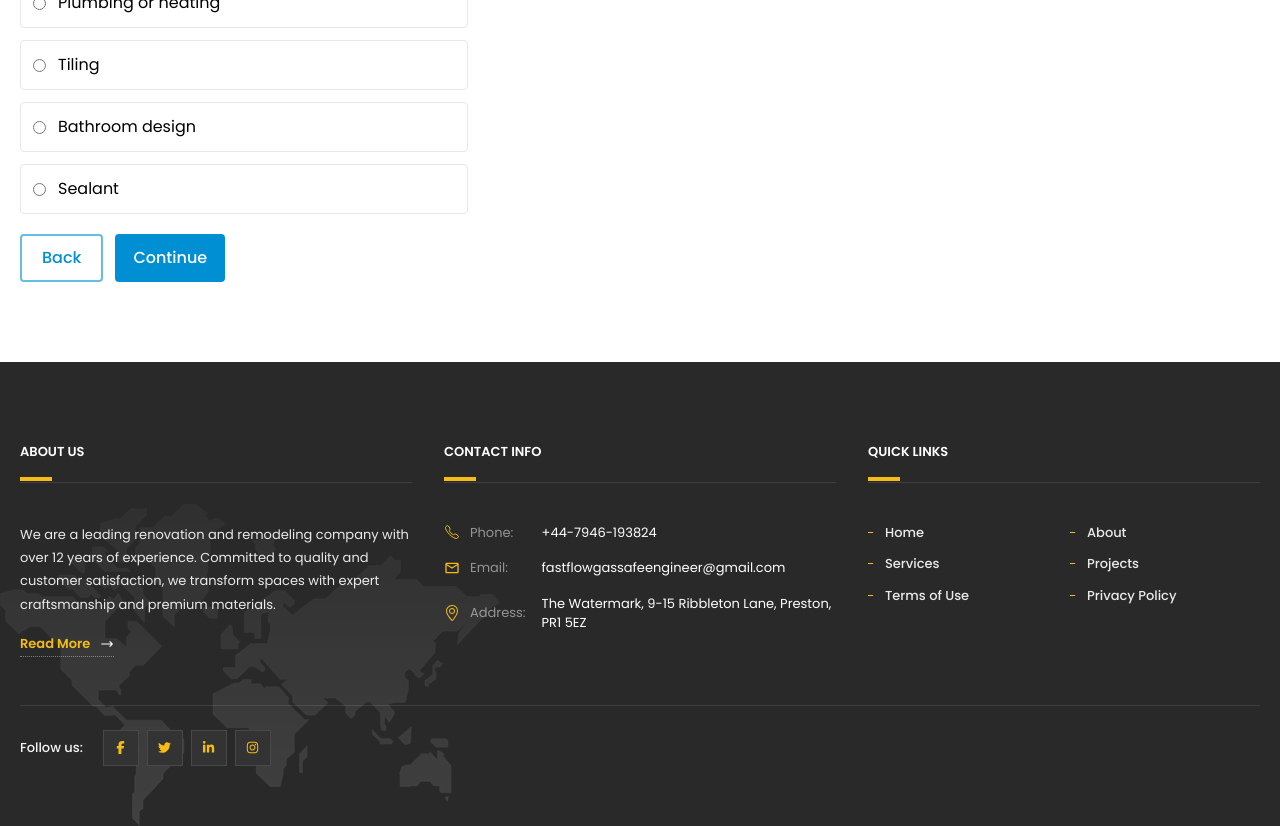
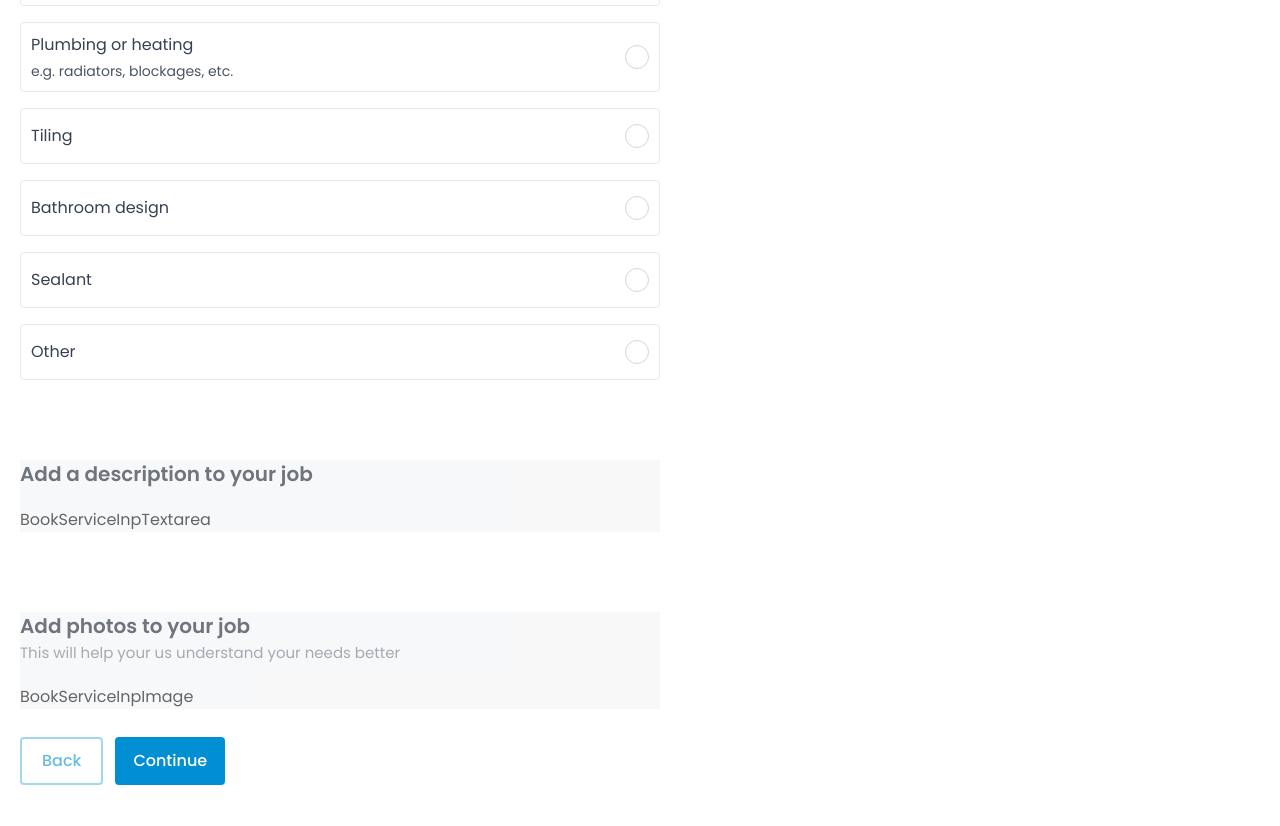
Before and after one commit to sababashfak/fastflow_frontend, a React (Vite) app: page /book-service/bathrooms in a window 1280 px wide. Shown: the part 600-1426 px from the top of the page. Built offline with nearby package versions, Linux system fonts and the light colour scheme.

Commit message:
book service radio complete

```diff
--- /dev/null
+++ b/src/components/BookService/BookServiceForm.tsx
@@ -0,0 +1,71 @@
+import { TCategory } from "@/interfaces/categories";
+import React, { useState } from "react";
+import BookServiceStep from "./BookServiceStep";
+
+type BookServiceFormProps = {
+  category: TCategory;
+};
+
+type FormData = string[];
+
+const BookServiceForm: React.FC<BookServiceFormProps> = ({ category }) => {
+  const [currentStep, setCurrentStep] = useState<number>(0);
+  const [formData, setFormData] = useState<FormData>([]);
+  const steps = category.steps;
+
+  const handleFormDataChange = (value: string) => {
+    setFormData((prev) => {
+      const newFormData = [...prev];
+      newFormData[currentStep] = value;
+      return newFormData;
+    });
+  };
+
+  const handleContinue = () => {
+    if (currentStep < steps.length - 1) {
+      setCurrentStep(currentStep + 1);
+    }
+  };
+
+  const handleBack = () => {
+    if (currentStep > 0) {
+      setCurrentStep(currentStep - 1);
+    }
+  };
+
+  return (
+    <section className="bg-white py-16 md:py-20">
+      <div className="container">
+        <div className="grid max-w-[640px] grid-cols-1 space-y-20">
+          {steps.map((step, index) => (
+            <BookServiceStep
+              key={index}
+              step={step}
+              index={index}
+              currentStep={currentStep}
+              value={formData[currentStep]}
+              handleFormDataChange={handleFormDataChange}
+            />
+          ))}
+        </div>
+        <div className="mt-5 flex items-center gap-3 sm:mt-7">
+          <button
+            onClick={handleBack}
+            className="rounded-[4px] border-2 border-[#008FD3]/60 px-5 py-2.5 font-medium text-[#008FD3] disabled:pointer-events-none disabled:opacity-60"
+            disabled={currentStep === 0}
+          >
+            Back
+          </button>
+          <button
+            onClick={handleContinue}
+            className="rounded-[4px] border-2 border-[#008FD3] bg-[#008FD3] px-4 py-2.5 font-medium text-white"
+          >
+            Continue
+          </button>
+        </div>
+      </div>
+    </section>
+  );
+};
+
+export default BookServiceForm;
--- /dev/null
+++ b/src/components/BookService/BookServiceInpImage.tsx
@@ -0,0 +1,5 @@
+const BookServiceInpImage = () => {
+  return <div>BookServiceInpImage</div>;
+};
+
+export default BookServiceInpImage;
--- /dev/null
+++ b/src/components/BookService/BookServiceInpRadio.tsx
@@ -0,0 +1,105 @@
+import { TStep } from "@/interfaces/categories";
+import { cn } from "@/lib/utils";
+import { useState } from "react";
+import { Input } from "../ui/input";
+
+type BookServiceInpRadioProps = {
+  step: TStep;
+  value: string;
+  handleFormDataChange: (value: string) => void;
+};
+
+type InputButtonProps = {
+  option: {
+    option_name: string;
+    option_description?: string;
+  };
+  handleFormDataChange: (value: string) => void;
+  isChecked: boolean;
+};
+
+const InputRadioButton = ({
+  option,
+  handleFormDataChange,
+  isChecked,
+}: InputButtonProps) => {
+  return (
+    <label
+      className={cn(
+        "grid min-h-14 cursor-pointer grid-cols-[1fr_auto] items-center gap-x-4 rounded-[4px] border p-2.5 hover:border-gray-700",
+        isChecked &&
+          "border-gray-700 bg-[#F4F6FA] shadow-[0_0_0_1px_rgb(55,61,81)]",
+      )}
+    >
+      <div>
+        <h4 className="text-gray-700">{option.option_name}</h4>
+        {option.option_description && (
+          <p className="mt-1 text-sm text-gray-600">
+            {option.option_description}
+          </p>
+        )}
+      </div>
+      <span
+        className={cn(
+          "block size-6 rounded-full border border-gray-300",
+          isChecked && "border-8 border-gray-700",
+        )}
+      ></span>
+      <input
+        type="radio"
+        name="radio"
+        value={option.option_name}
+        checked={isChecked}
+        onChange={(e) => handleFormDataChange(e.target.value)}
+        hidden
+      />
+    </label>
+  );
+};
+
+const BookServiceInpRadio: React.FC<BookServiceInpRadioProps> = ({
+  step,
+  value,
+  handleFormDataChange,
+}) => {
+  const [isOther, setIsOther] = useState(false);
+
+  return (
+    <div className="flex flex-col gap-4">
+      {step.step_option?.map((option, index) => {
+        const isChecked = value === option.option_name;
+
+        return (
+          <InputRadioButton
+            key={index}
+            option={option}
+            handleFormDataChange={(value: string) => {
+              setIsOther(false);
+              handleFormDataChange(value);
+            }}
+            isChecked={isChecked}
+          />
+        );
+      })}
+      <InputRadioButton
+        option={{ option_name: "Other" }}
+        handleFormDataChange={() => {
+          setIsOther(true);
+          handleFormDataChange("");
+        }}
+        isChecked={isOther}
+      />
+      {isOther && (
+        <Input
+          placeholder="Please specify here"
+          onChange={(e) => {
+            handleFormDataChange(e.target.value);
+          }}
+          className="h-auto px-2.5 py-3 text-base placeholder:text-gray-400"
+        />
+      )}
+    </div>
+  );
+};
+
+export default BookServiceInpRadio;
--- /dev/null
+++ b/src/components/BookService/BookServiceInpTextarea.tsx
@@ -0,0 +1,5 @@
+const BookServiceInpTextarea = () => {
+  return <div>BookServiceInpTextarea</div>;
+};
+
+export default BookServiceInpTextarea;
--- /dev/null
+++ b/src/components/BookService/BookServiceStep.tsx
@@ -0,0 +1,53 @@
+import { TStep } from "@/interfaces/categories";
+import { cn } from "@/lib/utils";
+import BookServiceInpImage from "./BookServiceInpImage";
+import BookServiceInpRadio from "./BookServiceInpRadio";
+import BookServiceInpTextarea from "./BookServiceInpTextarea";
+
+type BookServiceStepProps = {
+  step: TStep;
+  index: number;
+  currentStep: number;
+  value: string;
+  handleFormDataChange: (value: string) => void;
+};
+
+const BookServiceStep: React.FC<BookServiceStepProps> = ({
+  step,
+  index,
+  currentStep,
+  value,
+  handleFormDataChange,
+}) => {
+  return (
+    <div
+      className={cn(
+        "bg-gray-100",
+        currentStep >= index && "bg-white",
+        currentStep !== index && "pointer-events-none opacity-60",
+      )}
+    >
+      <div className="mb-5">
+        <h3 className="text-lg font-semibold text-gray-900 sm:text-xl">
+          {step.step_name}
+        </h3>
+        {step.step_description && (
+          <p className="mt-0.5 text-[15px] text-gray-500">
+            {step.step_description}
+          </p>
+        )}
+      </div>
+      {step.step_type === "radio" && (
+        <BookServiceInpRadio
+          step={step}
+          value={value}
+          handleFormDataChange={handleFormDataChange}
+        />
+      )}
+      {step.step_type === "textarea" && <BookServiceInpTextarea />}
+      {step.step_type === "image" && <BookServiceInpImage />}
+    </div>
+  );
+};
+
+export default BookServiceStep;
--- a/src/components/shared/Layout.tsx
+++ b/src/components/shared/Layout.tsx
@@ -1,12 +1,14 @@
 import { Outlet } from "react-router-dom";
 import Footer from "./Footer";
 import Navbar from "./Navbar";
+import ScrollToPageTop from "./ScrollToPageTop";
 import ScrollToTop from "./ScrollToTop";
 import WhatsappButton from "./WhatsappButton";
 
 const Layout = () => {
   return (
     <div className="min-h-svh bg-[#f5f5f5] font-poppins">
+      <ScrollToPageTop />
       <Navbar />
       <WhatsappButton />
       <Outlet />
--- /dev/null
+++ b/src/components/shared/ScrollToPageTop.tsx
@@ -0,0 +1,14 @@
+import { useEffect } from "react";
+import { useLocation } from "react-router-dom";
+
+const ScrollToPageTop = () => {
+  const { pathname } = useLocation();
+
+  useEffect(() => {
+    window.scrollTo(0, 0);
+  }, [pathname]);
+
+  return null;
+};
+
+export default ScrollToPageTop;
--- a/src/pages/BookService.tsx
+++ b/src/pages/BookService.tsx
@@ -1,3 +1,4 @@
+import BookServiceForm from "@/components/BookService/BookServiceForm";
 import useCategories from "@/hooks/useCategories";
 import { useParams } from "react-router-dom";
 
@@ -5,8 +6,6 @@ const BookService = () => {
   const { categorySlug } = useParams();
   const categories = useCategories(false, categorySlug);
   const category = categories[0] || {};
-
-  const steps1 = category.steps?.[0];
 
   return (
     <main>
@@ -20,33 +19,7 @@ const BookService = () => {
           </div>
         </div>
       </section>
-      <section className="bg-white py-16 md:py-20">
-        <div className="container">
-          <h2 className="mb-5 text-2xl font-semibold">{steps1?.step_name}</h2>
-          <p className="">{steps1?.step_description}</p>
-          <div className="max-w-md space-y-3">
-            {steps1?.step_option?.map((option) => {
-              return (
-                <label
-                  key={option.option_name}
-                  className="flex cursor-pointer items-center gap-3 rounded-[4px] border p-3 hover:border-gray-700 has-[input:checked]:border-[#008FD3]"
-                >
-                  <input name={categorySlug} type="radio" />
-                  {option.option_name}
-                </label>
-              );
-            })}
-          </div>
-          <div className="mt-5 flex items-center gap-3">
-            <button className="rounded-[4px] border-2 border-[#008FD3]/60 px-5 py-2.5 font-medium text-[#008FD3]">
-              Back
-            </button>
-            <button className="rounded-[4px] border-2 border-[#008FD3] bg-[#008FD3] px-4 py-2.5 font-medium text-white">
-              Continue
-            </button>
-          </div>
-        </div>
-      </section>
+      <BookServiceForm category={category} />
     </main>
   );
 };
```
